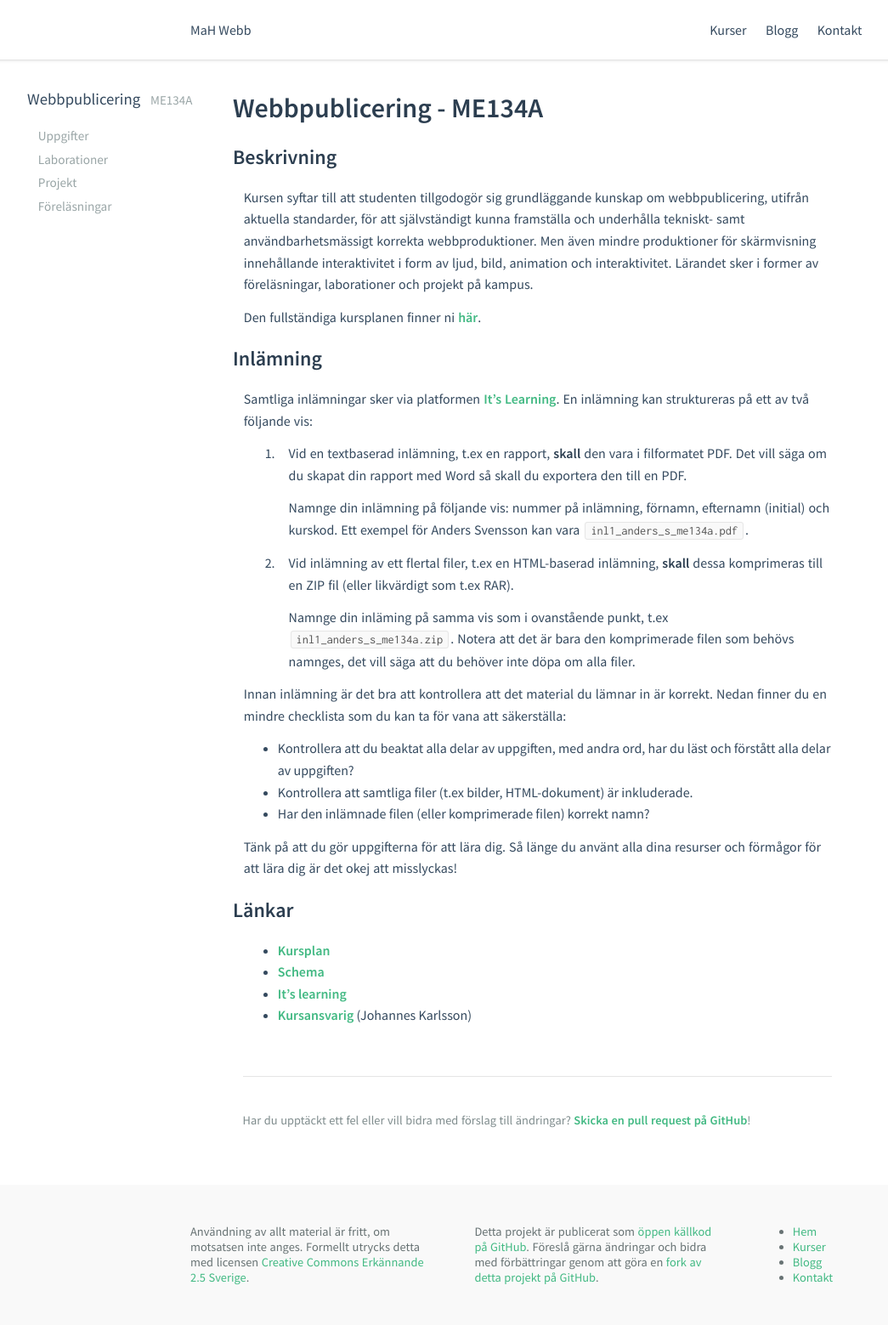
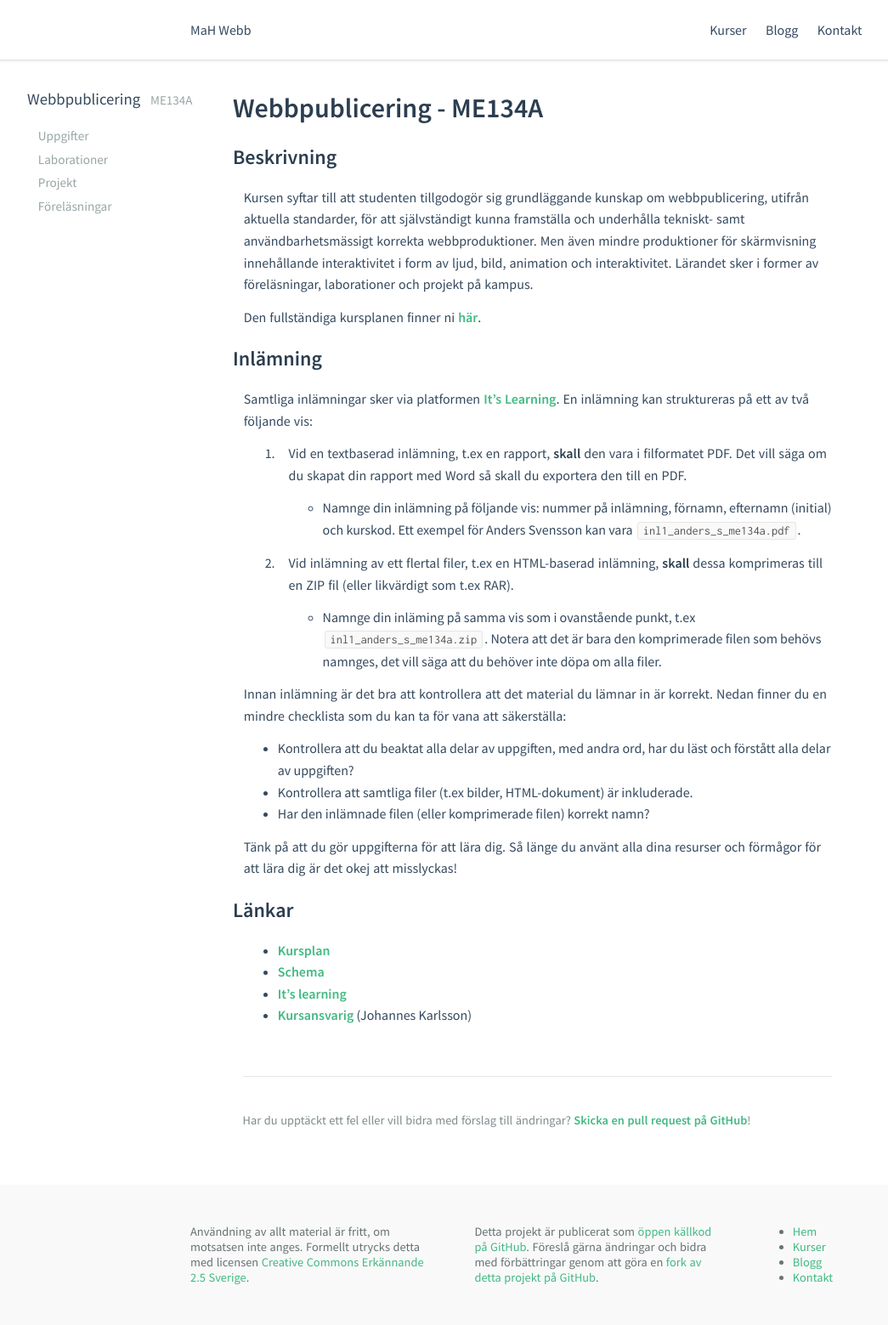
Before and after one commit to otabv/mah-webb.github.io, a Jekyll site: the page built from courses/me134a/index.md, in a window 1280 px wide. Shown: the whole page at 85% size, without its empty margins (16-1061 px from the left). Built offline with Jekyll 4.4.1, drawn with Linux system fonts in a browser that asks for light colours.

```diff
--- a/courses/me134a/index.md
+++ b/courses/me134a/index.md
@@ -18,11 +18,11 @@ Samtliga inlämningar sker via platformen [It's Learning][itslearning]. En inlä
 
 1. Vid en textbaserad inlämning, t.ex en rapport, __skall__ den vara i filformatet PDF. Det vill säga om du skapat din rapport med Word så skall du exportera den till en PDF.
 
-    Namnge din inlämning på följande vis: nummer på inlämning, förnamn, efternamn (initial) och kurskod. Ett exempel för Anders Svensson kan vara `inl1_anders_s_me134a.pdf`.
+    * Namnge din inlämning på följande vis: nummer på inlämning, förnamn, efternamn (initial) och kurskod. Ett exempel för Anders Svensson kan vara `inl1_anders_s_me134a.pdf`.
 
 2. Vid inlämning av ett flertal filer, t.ex en HTML-baserad inlämning, __skall__ dessa komprimeras till en ZIP fil (eller likvärdigt som t.ex RAR).
 
-    Namnge din inläming på samma vis som i ovanstående punkt, t.ex `inl1_anders_s_me134a.zip`. Notera att det är bara den komprimerade filen som behövs namnges, det vill säga att du behöver inte döpa om alla filer.
+    * Namnge din inläming på samma vis som i ovanstående punkt, t.ex `inl1_anders_s_me134a.zip`. Notera att det är bara den komprimerade filen som behövs namnges, det vill säga att du behöver inte döpa om alla filer.
 
 Innan inlämning är det bra att kontrollera att det material du lämnar in är korrekt. Nedan finner du en mindre checklista som du kan ta för vana att säkerställa:
 
```
